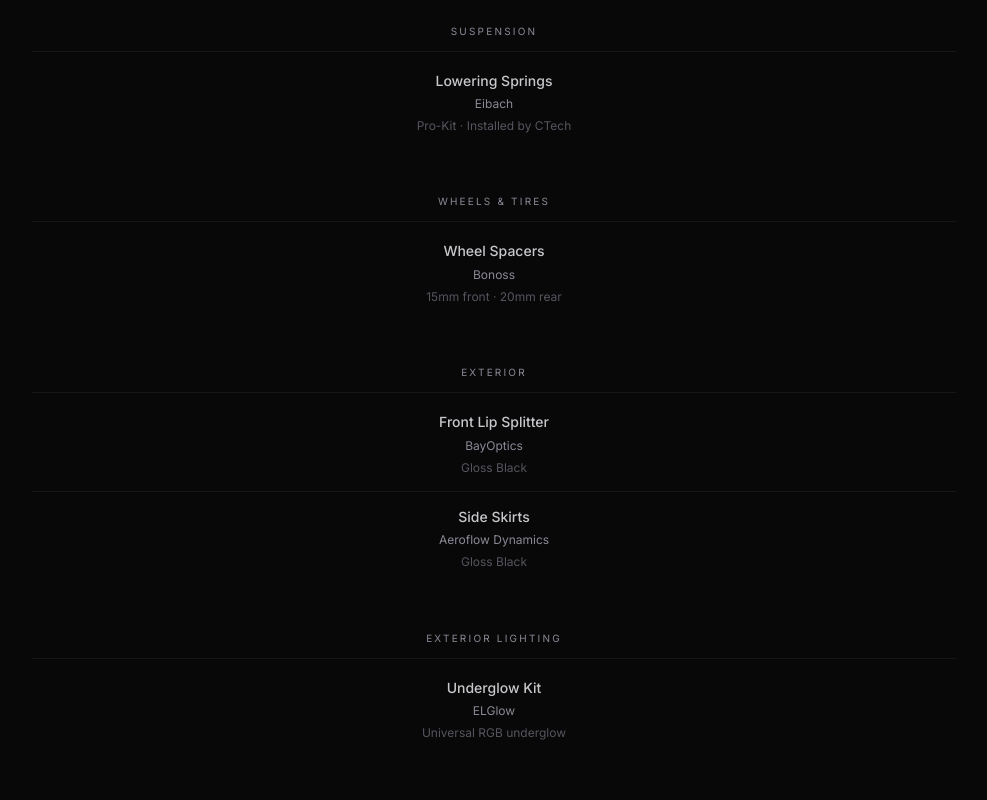
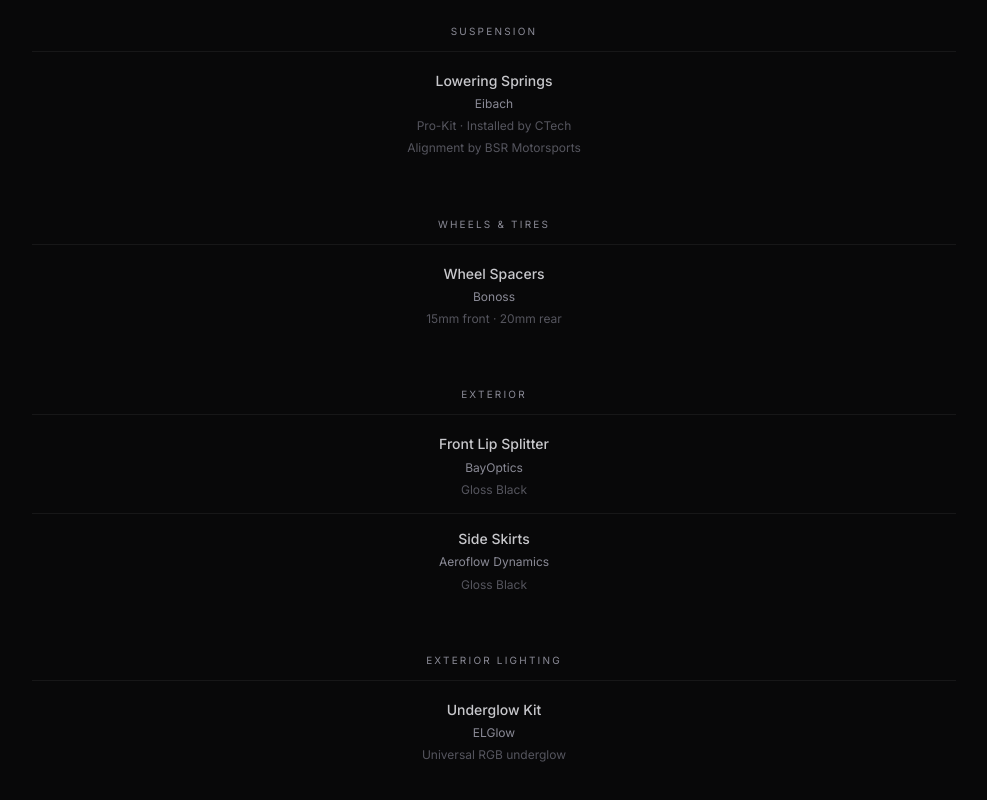
Before and after one commit to 8BitJustin/wasfl5-portfolio, a React (Vite) app: page / in a window 1280 px wide. Shown: the part 2012-2812 px from the top of the page, without its empty margins (146-1133 px from the left). Built offline with nearby package versions, Linux system fonts and the light colour scheme.

Commit message:
Added desc2 to build list items

```diff
--- a/src/components/BuildList.css
+++ b/src/components/BuildList.css
@@ -8,6 +8,8 @@
 .mod-brand { font-size: 12px; color: var(--chrome); }
 .mod-desc  { font-size: 12px; color: var(--muted); margin-top: 3px; }
 .mod-cost  { font-size: 13px; font-weight: 500; color: var(--platinum); white-space: nowrap; text-align: right; }
-.total-bar { display: flex; justify-content: space-between; align-items: center; padding: 18px 22px; background: var(--surface2); border: .5px solid var(--border); border-radius: 6px; margin-top: 32px; }
+.total-bar {
+    display: flex; justify-content: space-between; align-items: center; padding: 18px 22px; background: var(--surface2); border: .5px solid var(--border); border-radius: 6px; margin-top: 32px;
+}
 .total-lbl { font-size: 11px; letter-spacing: .2em; text-transform: uppercase; color: var(--chrome); }
 .total-amt { font-family: 'Bebas Neue', sans-serif; font-size: 30px; letter-spacing: .04em; color: #fff; }
--- a/src/components/BuildList.jsx
+++ b/src/components/BuildList.jsx
@@ -18,7 +18,8 @@
               <div>
                 <div className="mod-name">{m.name}</div>
                 <div className="mod-brand">{m.brand}</div>
-                {m.desc && <div className="mod-desc">{m.desc}</div>}
+                {m.desc1 && <div className="mod-desc">{m.desc1}</div>}
+                {m.desc2 && <div className="mod-desc">{m.desc2}</div>}
               </div>
               {/* {SHOW_PRICES && (
                 <div className="mod-cost">
--- a/src/data/config.js
+++ b/src/data/config.js
@@ -40,7 +40,8 @@
   "Suspension": [
     { name: "Lowering Springs",
       brand: "Eibach",
-      desc: "Pro-Kit · Installed by CTech",
+      desc1: "Pro-Kit · Installed by CTech",
+      desc2: "Alignment by BSR Motorsports",
       cost: 465.48
     },
     // { name: "Springs Installation",
@@ -57,26 +58,26 @@
   "Wheels & Tires": [
     { name: "Wheel Spacers",
       brand: "Bonoss",
-      desc: "15mm front · 20mm rear",
+      desc1: "15mm front · 20mm rear",
       cost: 258.00
     },
   ],
   "Exterior": [
     { name: "Front Lip Splitter",
       brand: "BayOptics",
-      desc: "Gloss Black",
+      desc1: "Gloss Black",
       cost: 150.00
     },
     { name: "Side Skirts",
       brand: "Aeroflow Dynamics",
-      desc: "Gloss Black",
+      desc1: "Gloss Black",
       cost: 350.00
     },
   ],
   "Exterior Lighting": [
     { name: "Underglow Kit",
       brand: "ELGlow",
-      desc: "Universal RGB underglow",
+      desc1: "Universal RGB underglow",
       cost: 245.00
     },
   ],
```
